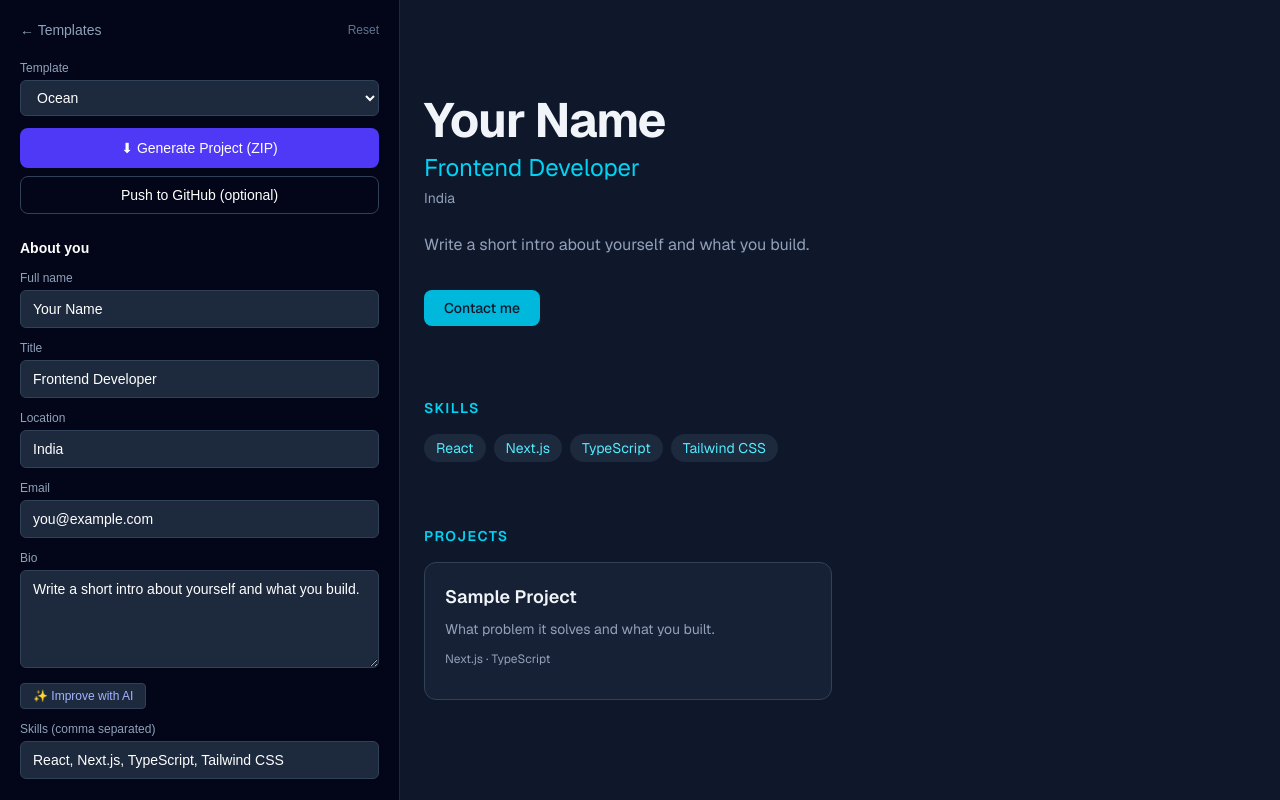
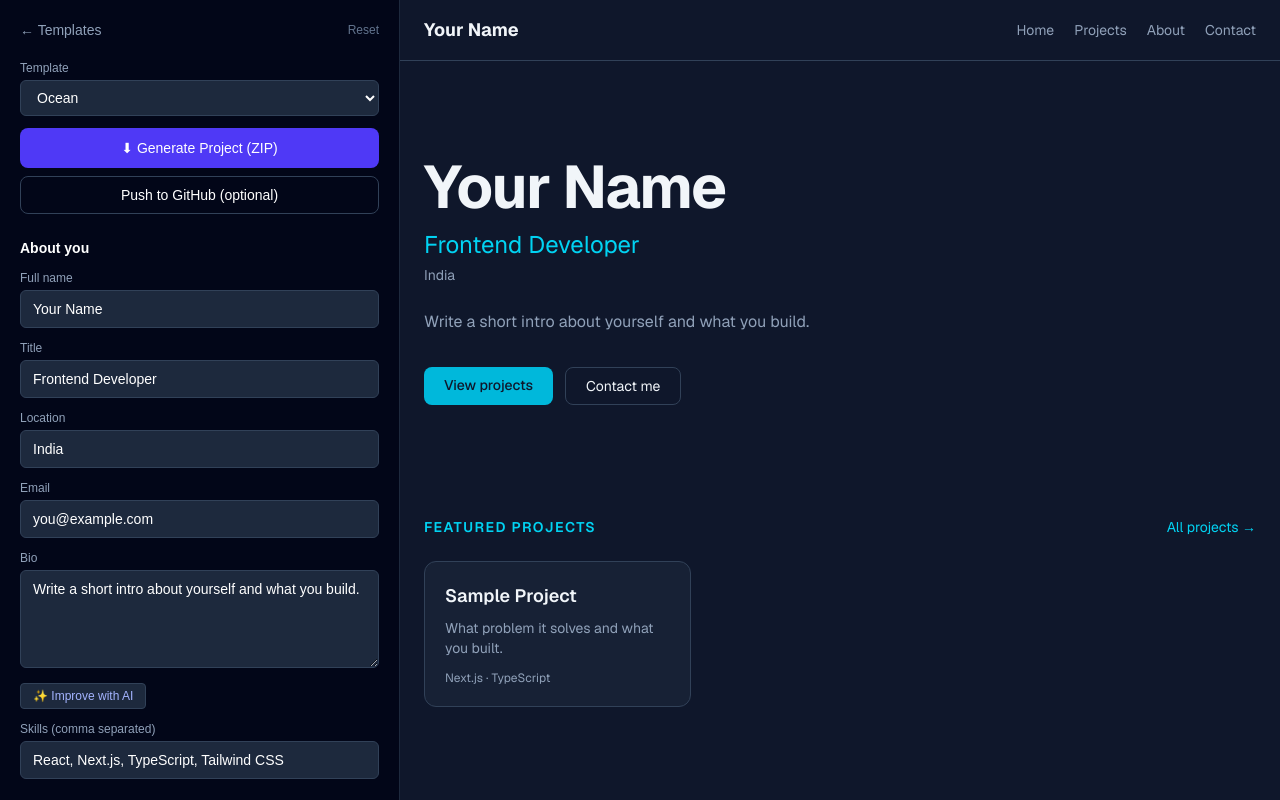
Before and after one commit to RONAK-BHALOTHIA/portfolify, a Next.js app: page /portfolio/builder in a window 1280 px wide. Built offline with nearby package versions, Linux system fonts and the light colour scheme.

Commit message:
Multi-page export and builder page preview

```diff
--- a/src/app/portfolio/builder/page.tsx
+++ b/src/app/portfolio/builder/page.tsx
@@ -8,6 +8,8 @@ import { templates, getTemplate } from "@/lib/templates";
 import { Project } from "@/types/portfolio";
 import AIButton from "@/components/AIButton";
 import GitHubPush from "@/components/GitHubPush";
+import SitePreview from "@/components/SitePreview";
+import { themes } from "@/lib/themes";
 const inputClass =
   "w-full rounded-md bg-slate-800 border border-slate-700 px-3 py-2 text-sm text-white placeholder-slate-500 focus:outline-none focus:border-indigo-500";
 
@@ -52,7 +54,7 @@ function ListInput({
 export default function BuilderPage() {
   const { data, templateId, setTemplate, updateField, reset } = usePortfolioStore();
   const current = getTemplate(templateId);
-  const Template = current.component;
+    const theme = themes.find((t) => t.id === current.id) ?? themes[0];
    const [ready, setReady] = useState(false);
 
   useEffect(() => {
@@ -239,7 +241,7 @@ export default function BuilderPage() {
 
       {/* RIGHT: live preview */}
       <main className="flex-1 overflow-auto">
-        <Template data={data} />
+                <SitePreview data={data} theme={theme} />
       </main>
     </div>
   );
--- /dev/null
+++ b/src/components/SitePreview.tsx
@@ -0,0 +1,51 @@
+"use client";
+
+import { useState, MouseEvent } from "react";
+import { PortfolioData } from "@/types/portfolio";
+import { Theme } from "@/lib/themes";
+import SiteShell from "@/site/SiteShell";
+import HomePage from "@/site/HomePage";
+import ProjectsPage from "@/site/ProjectsPage";
+import ProjectDetail from "@/site/ProjectDetail";
+import AboutPage from "@/site/AboutPage";
+import ContactPage from "@/site/ContactPage";
+
+export default function SitePreview({ data, theme }: { data: PortfolioData; theme: Theme }) {
+  const [path, setPath] = useState("/");
+
+  // Catch clicks on the site's links and switch pages inside the preview
+  const onClick = (e: MouseEvent<HTMLDivElement>) => {
+    const link = (e.target as HTMLElement).closest("a");
+    const href = link?.getAttribute("href");
+    if (href && href.startsWith("/")) {
+      e.preventDefault();
+      setPath(href);
+    }
+  };
+
+  let content;
+  if (path === "/projects") {
+    content = <ProjectsPage data={data} theme={theme} />;
+  } else if (path.startsWith("/projects/")) {
+    const project = data.projects.find((p) => p.id === path.split("/")[2]);
+    content = project ? (
+      <ProjectDetail project={project} theme={theme} />
+    ) : (
+      <ProjectsPage data={data} theme={theme} />
+    );
+  } else if (path === "/about") {
+    content = <AboutPage data={data} theme={theme} />;
+  } else if (path === "/contact") {
+    content = <ContactPage data={data} theme={theme} />;
+  } else {
+    content = <HomePage data={data} theme={theme} />;
+  }
+
+  return (
+    <div onClickCapture={onClick}>
+      <SiteShell data={data} theme={theme}>
+        {content}
+      </SiteShell>
+    </div>
+  );
+}
```
